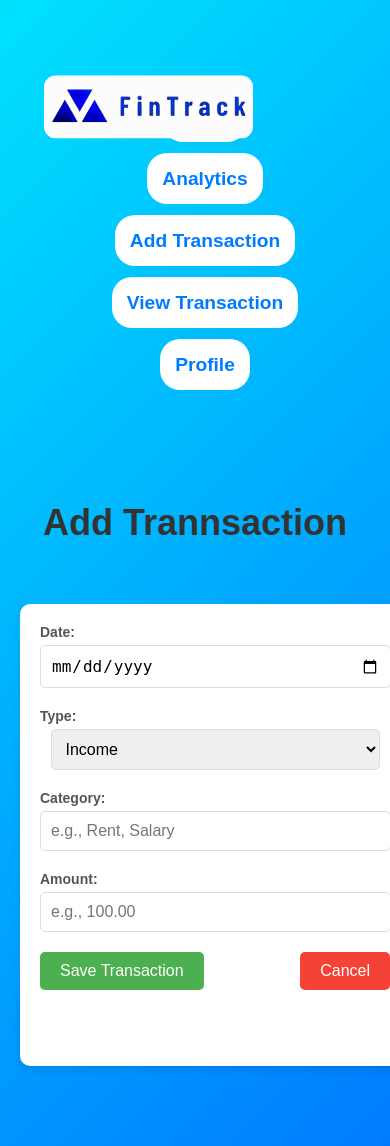
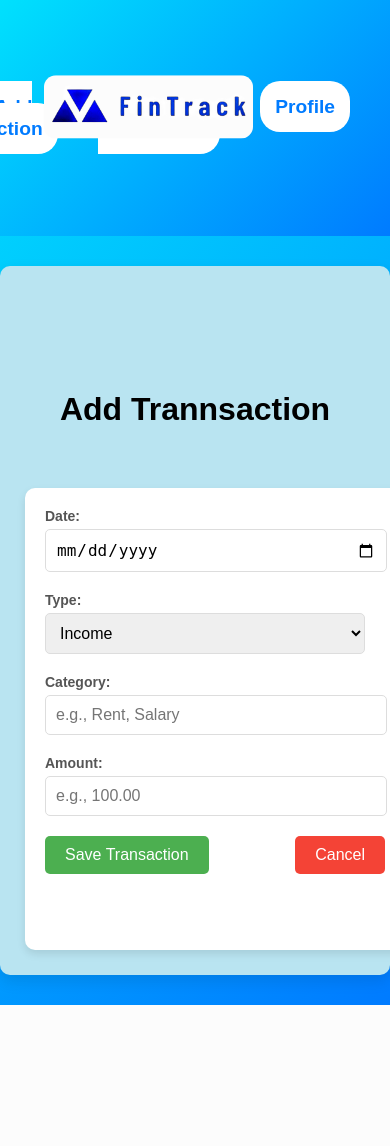
Before and after one commit to yadsashel/FinTrack-API-Simplifying-Personal-Finance-Management, a Flask app: page /addtransaction in a window 390 px wide. After the commit the page ends 1005 px from the top, so only its background shows below. Run offline with Flask 2, Linux system fonts and the light colour scheme; parts of the project's set-up code (start-up, migrations or seed data) failed here and were passed over; some libraries are stand-ins or nearby versions.

Commit message:
creating some screen sizes using media query and test them

```diff
--- a/static/css/styles.css
+++ b/static/css/styles.css
@@ -11,8 +11,9 @@
   background-color: none;
   display: flex;
   justify-content: flex-end; /* Align the navbar to the right */
-  align-items: center; /* Vertically center the items */
+  align-items: flex-end; /* Vertically center the items */
   top: 0;
+  margin-left: 70rem;
 }
 
 /* Styling the nav-links */
@@ -37,6 +38,54 @@
 
 .nav-links li a:hover {
   background-color: #d4e2fc; /* Change color on hover */
+}
+
+/* Main navbar container for other navs */
+.navbar-pro {
+  background-color: none;
+  display: flex;
+  justify-content: flex-end; /* Align the navbar to the right */
+  align-items: flex-end; /* Vertically center the items */
+  top: 0;
+}
+
+/* Styling the nav-links */
+.nav-links-pro {
+  list-style: none; /* Remove bullets */
+  display: flex; /* Align items in a row */
+  gap: 20px; /* Add spacing between links */
+}
+
+/* Styling individual links */
+.nav-links-pro li a {
+  text-decoration: none; /* Remove underline */
+  color: #007bff; /* Text color */
+  font-weight: bold; /* Make text bold */
+  font-size: 1.2rem;
+  transition: color 0.3s; /* Smooth hover effect */
+  padding: 15px;
+  margin-right: 20px;
+  background-color: white;
+  border-radius: 20px;
+}
+
+.nav-links-pro li a:hover {
+  background-color: #d4e2fc; /* Change color on hover */
+}
+
+/* Hamburger Menu */
+.hamburger {
+  display: none;
+  flex-direction: column;
+  cursor: pointer;
+  gap: 5px;
+}
+
+.hamburger span {
+  width: 25px;
+  height: 3px;
+  background-color: white;
+  border-radius: 2px;
 }
 
 
@@ -75,7 +124,8 @@
 header h1 {
   color: #333;
   font-size: 36px;
-  margin-bottom: 20px;
+  margin-top: 3rem;
+  margin-bottom: 40px;
   text-align: center;
 }
 
@@ -94,24 +144,18 @@
 
 /* Section title styling */
 section h2 {
-  font-size: 28px;
+  font-size: 40px;
   margin-top: 40px;
-  margin-bottom: 20px;
+  margin-bottom: 40px;
   text-align: left;
   color: #333;
 }
 
-/* Responsive Navigation */
-@media (max-width: 768px) {
-  .navbar {
-    flex-direction: column;
-  }
-  .navbar .nav-links {
-    flex-direction: column;
-  }
-  .navbar .nav-links li {
-    margin: 10px 0;
-  }
+section .h2-feat {
+  font-size: 3rem;
+  margin-top: 40px;
+  margin-bottom: 40px;
+  text-align: left;
 }
 
 /* add transaction form styling */
@@ -125,6 +169,15 @@
   max-width: 500px;
   margin: auto;
   margin-top: 60px;
+}
+
+.container-add {
+  max-width: 90%;
+  margin: 30px auto;
+  background: #b9e4f1;
+  padding: 25px;
+  border-radius: 10px;
+  box-shadow: 0 6px 15px rgba(0, 0, 0, 0.1);
 }
 
 .container-add h1 {
@@ -197,6 +250,12 @@
   align-items: center;
   width: 200vh;
   margin-top: 50px;
+  max-width: 90%;
+  margin: 30px auto;
+  background: #b9e4f1;
+  padding: 25px;
+  border-radius: 10px;
+  box-shadow: 0 6px 15px rgba(0, 0, 0, 0.1);
 }
 
 .tit-view {
@@ -666,18 +725,6 @@
   font-size: 14px;
 }
 
-/* Make the footer responsive */
-@media (max-width: 768px) {
-  .footer-content {
-    flex-direction: column;
-    align-items: center;
-  }
-
-  .social-media,
-  .footer-links {
-    align-items: center;
-  }
-}
 
 /* login page */
 .body-color {
@@ -1343,3 +1390,44 @@
 footer p {
   margin: 0;
 }
+
+
+/* -------------------------------------------------   setting up the responsive viewporst for all deffirent sizes  ------------------------------------------------------------- */
+/* Home Page */
+@media (max-width: 600px) {
+  .logo img {
+      transform: scale(0.7); /* Adjust scaling value as needed */
+      transform-origin: center; /* Ensure scaling happens from the center */
+      margin-left: -70px;
+  }
+
+  .navbar {
+      margin-left: 32rem;
+  }
+
+  .nav-links {
+    display: none;
+    flex-direction: column;
+    background-color: #333;
+    position: absolute;
+    top: 50px;
+    right: 20px;
+    width: 150px;
+    text-align: center;
+    border-radius: 5px;
+}
+
+.nav-links.active {
+    display: flex;
+}
+
+.hamburger {
+    display: flex;
+}
+}
+
+@media (max-width: 300px) {
+  .navbar {
+    margin-left: 20rem;
+  }
+}
--- a/static/js/scripts.js
+++ b/static/js/scripts.js
@@ -230,24 +230,7 @@
           }
       });
   });
-});
-
-
-
-
-
-
-
-
-
-
-
-
-
-
-
-
-
+}
 
 
 //handling the charts
@@ -449,3 +432,11 @@
   }
 });
 });
+
+// JavaScript to toggle the menu on small screens
+const hamburger = document.getElementById('hamburger');
+const navLinks = document.getElementById('nav-links');
+
+hamburger.addEventListener('click', () => {
+    navLinks.classList.toggle('active');
+});
--- a/templates/addtransaction.html
+++ b/templates/addtransaction.html
@@ -5,7 +5,7 @@
   <meta name="viewport" content="width=device-width, initial-scale=1.0">
   <title>Add Transaction</title>
   <link rel="stylesheet" href="{{url_for('static', filename='css/styles.css')}}">
-<body>
+<body class="body-color">
 
    <!-- HEADER SECTION -->
    <header class="hero-dash">
@@ -13,8 +13,8 @@
     <a href="{{url_for ('index') }}"><img src="../static/images/Photoroom-20241204_211017~2.png" alt="FinanceTracker Logo"></a>
    </div>
     <!-- NAVBAR -->
-    <nav class="navbar">
-      <ul class="nav-links">
+    <nav class="navbar-pro">
+      <ul class="nav-links-pro">
         <li><a href="{{url_for ('index') }}">Home</a></li>
         <li><a href="{{url_for ('analytics') }}">Analytics</a></li>
         <li><a href="{{url_for ('addtransaction') }}">Add Transaction</a></li>
@@ -22,8 +22,10 @@
         <li><a href="{{url_for ('profile') }}">Profile</a></li>
       </ul>
     </nav>
+   </header>
 
     <!-- add transaction -->
+  <div class="conatiner-analys">
   <div class="container-add">
     <!-- Form Section -->
      <h1>Add Trannsaction</h1>
@@ -54,6 +56,7 @@
       </div>
     </form>
   </div>
+  </div>
 
   <!-- Flash Messages -->
   {% with messages = get_flashed_messages(with_categories=true) %}
--- a/templates/profile.html
+++ b/templates/profile.html
@@ -14,8 +14,8 @@
       <a href="{{url_for ('index') }}"><img src="../static/images/Photoroom-20241204_211017~2.png" alt="FinanceTracker Logo"></a>
      </div>
       <!-- NAVBAR -->
-      <nav class="navbar">
-        <ul class="nav-links">
+      <nav class="navbar-pro">
+        <ul class="nav-links-pro">
           <li><a href="{{url_for ('index') }}">Home</a></li>
           <li><a href="{{url_for ('analytics') }}">Analytics</a></li>
           <li><a href="{{url_for ('addtransaction') }}">Add Transaction</a></li>
@@ -23,6 +23,7 @@
           <li><a href="{{url_for ('profile') }}">Profile</a></li>
         </ul>
       </nav>
+    </header>
 
   <!-- Flash Messages -->
   {% with messages = get_flashed_messages(with_categories=true) %}
--- a/templates/viewtransaction.html
+++ b/templates/viewtransaction.html
@@ -15,8 +15,8 @@
    <a href="{{url_for ('index') }}"><img src="../static/images/Photoroom-20241204_211017~2.png" alt="FinanceTracker Logo"></a>
   </div>
    <!-- NAVBAR -->
-   <nav class="navbar">
-     <ul class="nav-links">
+   <nav class="navbar-pro">
+     <ul class="nav-links-pro">
        <li><a href="{{url_for ('index') }}">Home</a></li>
        <li><a href="{{url_for ('analytics') }}">Analytics</a></li>
        <li><a href="{{url_for ('addtransaction') }}">Add Transaction</a></li>
@@ -24,6 +24,8 @@
        <li><a href="{{url_for ('profile') }}">Profile</a></li>
      </ul>
    </nav>
+  </header>
+
 
 <!-- View Transaction Section -->
 <div class="container-view">
```
Also changed, not shown: templates/analytics.html (+7 -9 lines), templates/forgotpassword.html (+7 -5 lines), templates/fqa.html (+19 -2 lines), templates/index.html (+9 -1 lines), templates/login.html (+14 -11 lines), templates/logout.html (+8 -4 lines), templates/register.html (+12 -7 lines), templates/terms.html (+19 -3 lines), app.py (line endings or trailing spaces).
